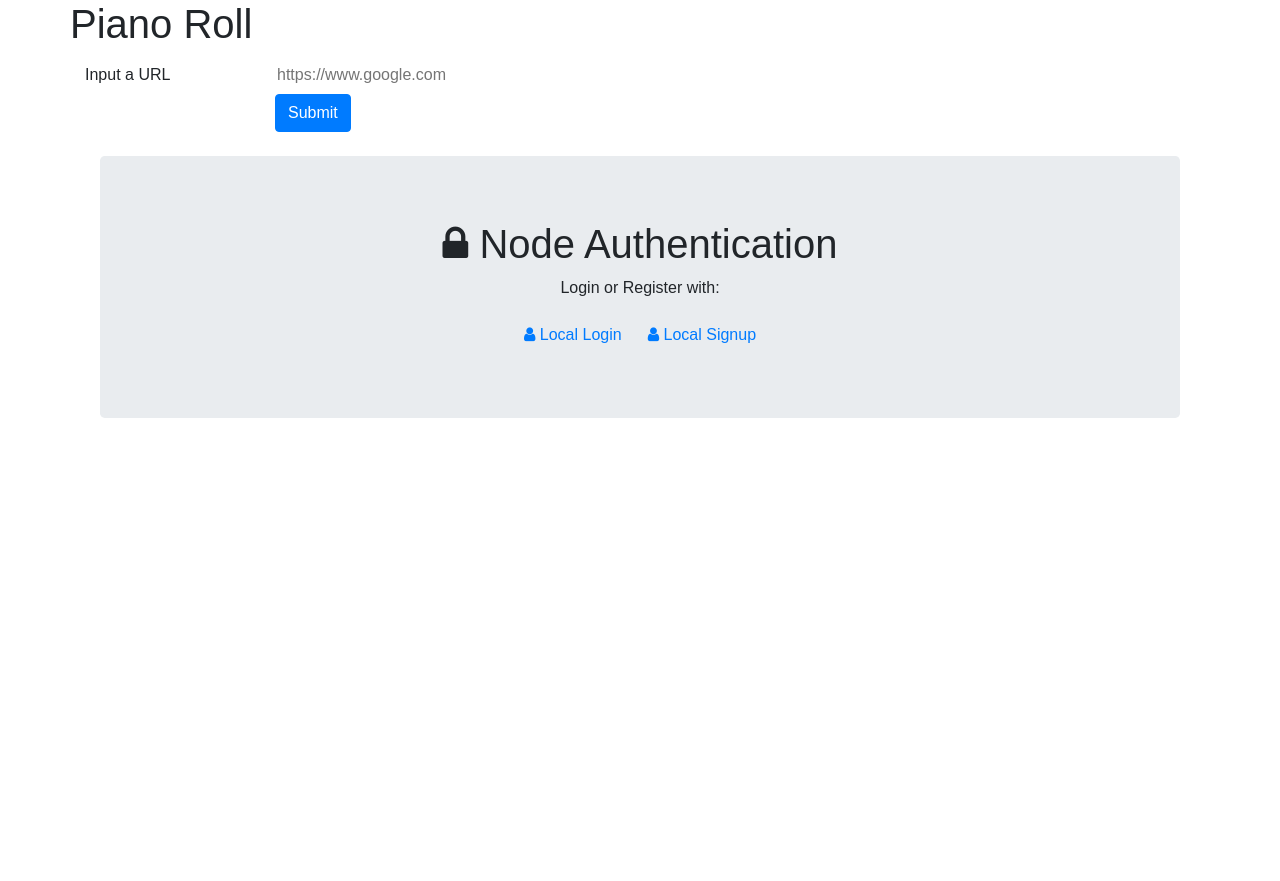
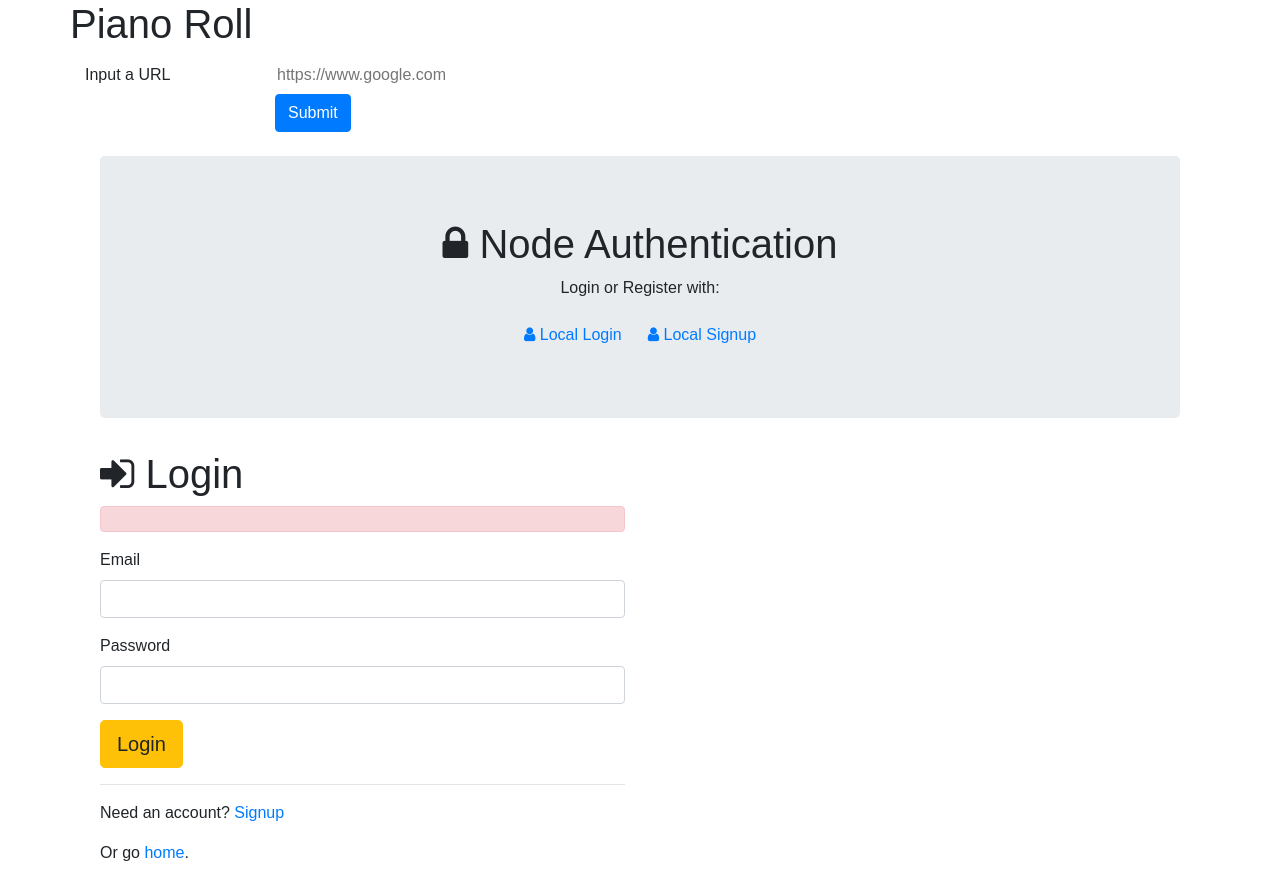
Before and after one commit to apino117/piano_roll, a React (Create React App) app in the folder client/: page /login in a window 1280 px wide. Before the commit the page ends 800 px from the top, so only its background shows below. Built offline with nearby package versions, Linux system fonts and the light colour scheme.

Commit message:
successfully added login page, dom router

```diff
--- a/client/package.json
+++ b/client/package.json
@@ -7,6 +7,7 @@
     "nightmare": "^3.0.2",
     "react": "^16.6.3",
     "react-dom": "^16.6.3",
+    "react-router-dom": "^4.3.1",
     "react-scripts": "^2.1.1",
     "tone": "^13.4.9"
   },
--- a/client/src/App.js
+++ b/client/src/App.js
@@ -1,5 +1,7 @@
 import React, { Component } from "react";
+import { BrowserRouter as Router, Route, Switch } from "react-router-dom";
 import "./App.css";
+import Login from "./pages/Login";
 const Tone = require("tone");
 
 class App extends Component {
@@ -68,13 +70,19 @@ class App extends Component {
                 </div>
 
               </div>
-
-
-
-
             </div>
           </div>
         </div>
+        <Router>
+          <div>
+            <Switch>
+              {/* <Route exact path="/" component={Home} />
+              <Route exact path="/saved" component={Saved} />
+              <Route component={NoMatch} /> */}
+              <Route exact path="/login" component={Login} />
+            </Switch>
+          </div>
+        </Router>
       </>
     );
   }
--- /dev/null
+++ b/client/src/pages/Login.js
@@ -0,0 +1,47 @@
+import React from "react";
+
+function Login() {
+    return (
+        <>
+
+            <div class="container">
+
+                <div class="col-sm-6 col-sm-offset-3">
+
+                    <h1><span class="fa fa-sign-in"></span> Login</h1>
+
+                    {/* <!-- show any messages that come back with authentication --> */}
+                    {/* <% if (message.length > 0) { %> */}
+                    <div class="alert alert-danger"></div>
+
+
+                    {/* <!-- LOGIN FORM --> */}
+                    <form action="/login" method="post">
+                        <div class="form-group">
+                            <label>Email</label>
+                            <input type="text" class="form-control" name="email" />
+                        </div>
+                        <div class="form-group">
+                            <label>Password</label>
+                            <input type="password" class="form-control" name="password" />
+                        </div>
+
+                        <button type="submit" class="btn btn-warning btn-lg">Login</button>
+                    </form>
+
+                    <hr />
+
+                    <p>Need an account? <a href="/signup">Signup</a></p>
+                    <p>Or go <a href="/">home</a>.</p>
+
+                </div>
+
+            </div>
+
+
+
+        </>
+    )
+}
+
+export default Login;
```
Also changed, not shown: 1 other file (tests, documents, lock files or other folders).
